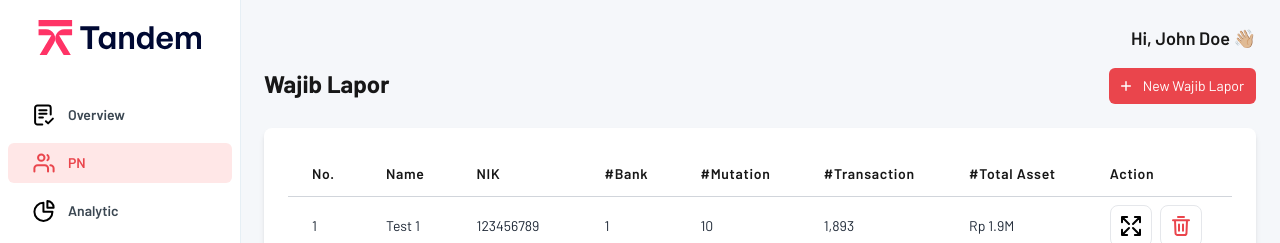
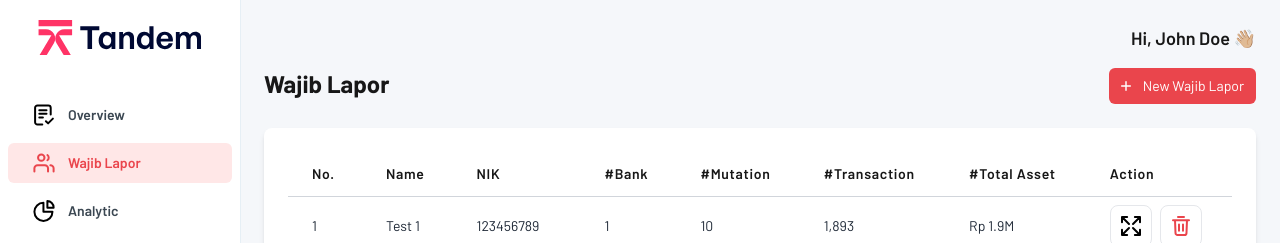
Before and after one commit to silviaphungky/parser, a Next.js app: page /pn in a window 1280 px wide. Shown: the top 243 px of the page. Built offline with nearby package versions, Linux system fonts and the light colour scheme.

Commit message:
update menu

```diff
--- a/src/components/Sidebar/constant.tsx
+++ b/src/components/Sidebar/constant.tsx
@@ -13,7 +13,7 @@ export const SIDEBAR_MENU = [
   },
   {
     key: 'pn',
-    name: 'PN',
+    name: 'Wajib Lapor',
     link: '/pn',
     icon: (isSelected: boolean) => (
       <IconUsers color={isSelected ? '#EA454C' : undefined} />
```
